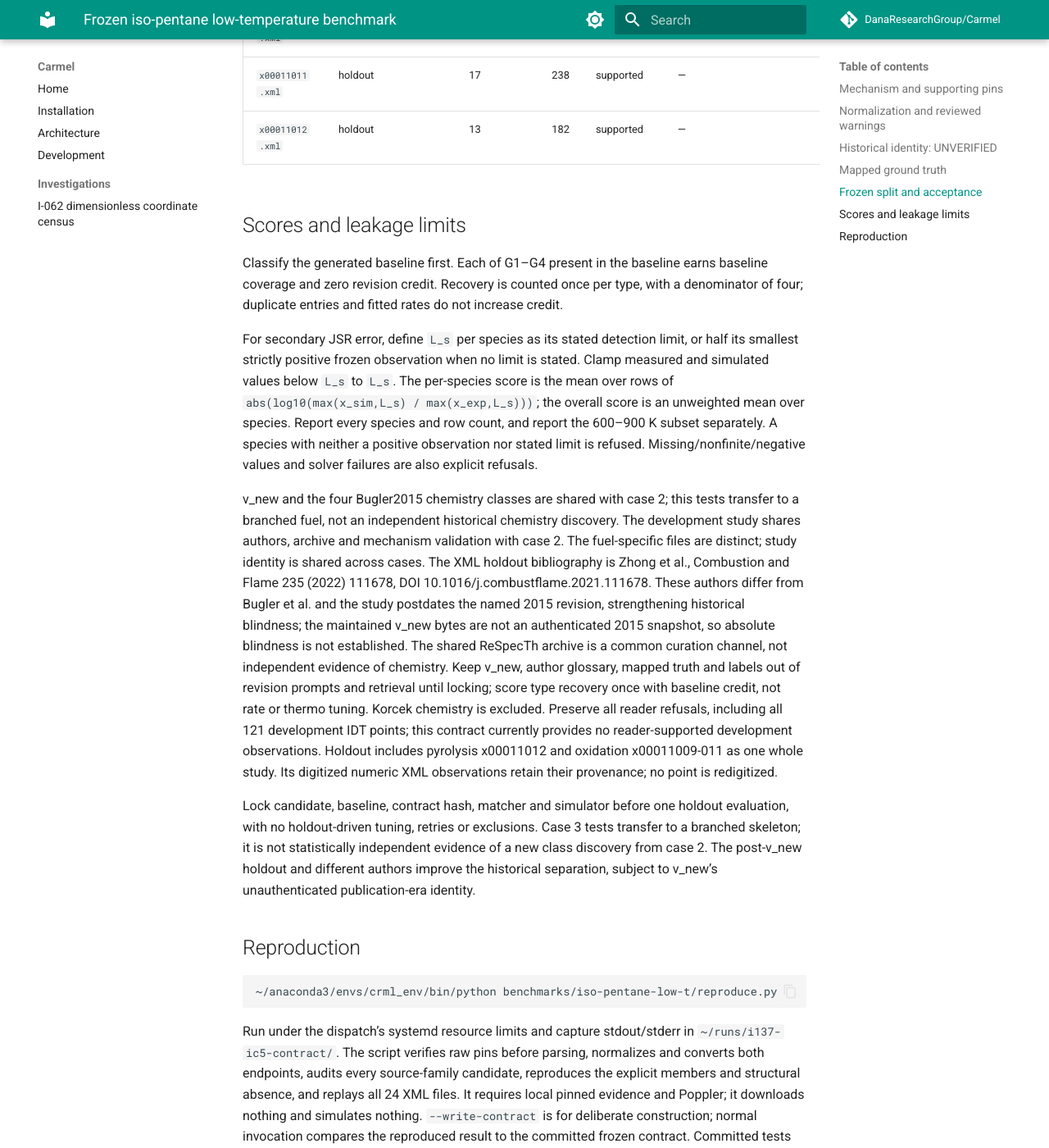
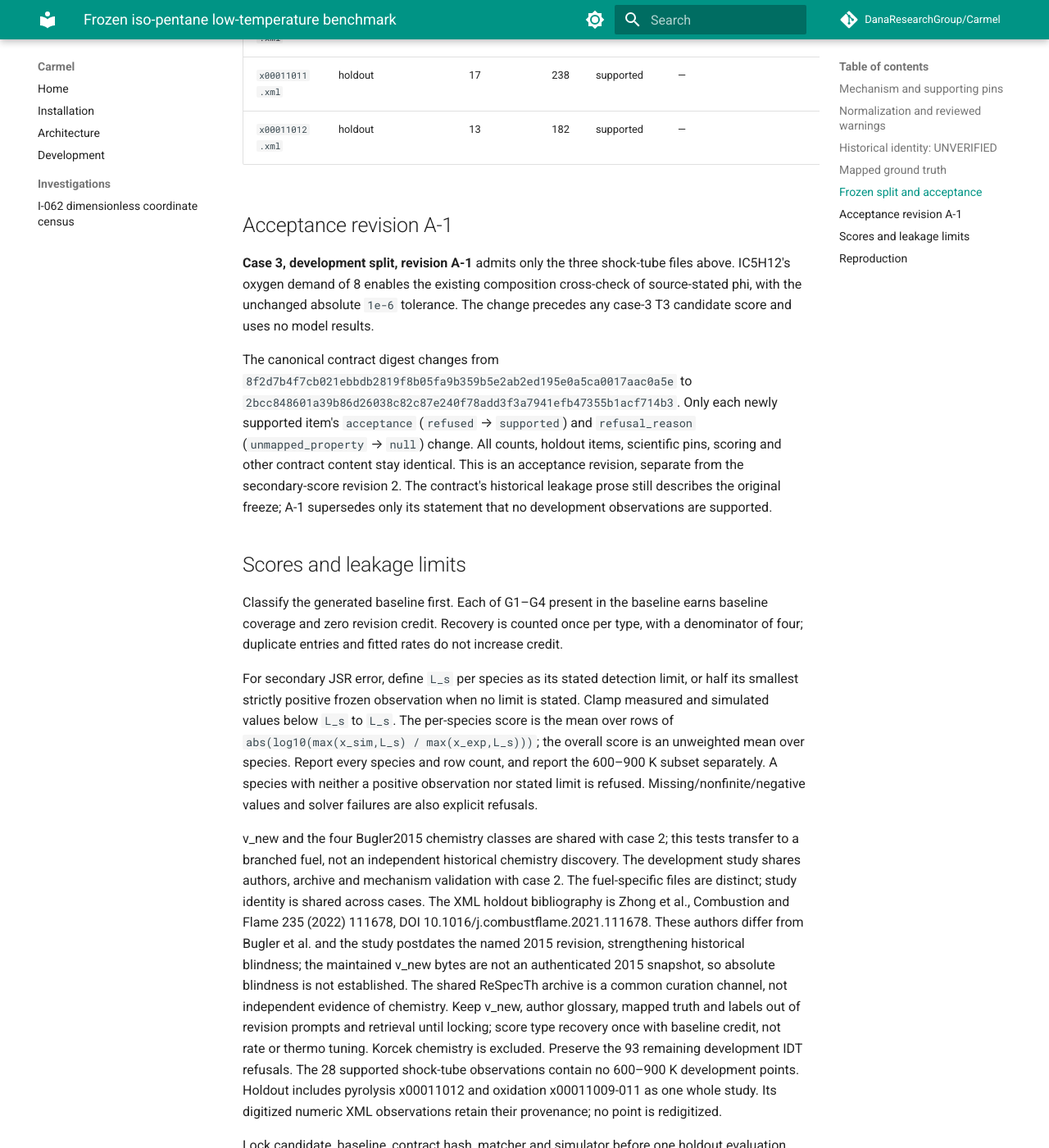
Before and after one commit to DanaResearchGroup/Carmel, an MkDocs documentation site: the page built from docs/benchmarks/iso-pentane-low-t.md, in a window 1280 px wide and 1400 px high, scrolled down 5986 px. Shown: the whole window at 82% size. Built offline with MkDocs 1.6.1 and Material for MkDocs 9.7.7, drawn with Linux system fonts in a browser that asks for light colours; comment, search, counter and statistics services are not loaded; some of the changed text lies outside the part shown.

Commit message:
data: admit iso-pentane shock delays in case 3 A-1

```diff
--- a/docs/benchmarks/iso-pentane-low-t.md
+++ b/docs/benchmarks/iso-pentane-low-t.md
@@ -122,23 +122,24 @@ from each XML record, keeping whole studies together.
 
 | Set | XML bibliography | Files | Rows | Scalar observations | 600–900 K rows / observations |
 |---|---|---:|---:|---:|---:|
-| Development | Bugler et al., Combustion and Flame 163 (2016) 138–156; DOI 10.1016/j.combustflame.2015.09.014 | 20 | 121 | 121 | Reader-refused |
+| Development | Bugler et al., Combustion and Flame 163 (2016) 138–156; DOI 10.1016/j.combustflame.2015.09.014 | 20 | 121 | 121 | 0 / 0 supported |
 | Holdout | Zhong, Qiu, Li, Huang and Han, Combustion and Flame 235 (2022) 111678; DOI 10.1016/j.combustflame.2021.111678 | 4 | 58 | 812 | 31 / 434 |
 
 The holdout title is *Experimental and kinetic study on the pyrolysis and oxidation
 of isopentane in a jet-stirred reactor*. Its XML publication year is 2022; the DOI
 contains 2021. It is not Bugler 2015. The whole study includes oxidation files
 `x00011009`–`011` and pyrolysis `012`. The observations are digitized in the archive.
-All four files pass the existing reader. All 121 development points remain refused:
-28 unmapped-property, 75 RCM-thermo-unavailable, and 18 ignition-definition points.
+All four holdout files pass the reader. Revision A-1 admits 28 development
+shock-tube points; 75 RCM-thermo-unavailable and 18 ignition-definition points
+remain refused.
 No refused point is repaired or scored. This is a material limitation for a future
 development/search run, even though the structural benchmark and holdout are loadable.
 
 | File | Set | Rows | Observations | Reader result | Reason |
 |---|---|---:|---:|---|---|
-| `x10011001.xml` | development | 9 | 9 | refused | unmapped_property |
-| `x10011002.xml` | development | 12 | 12 | refused | unmapped_property |
-| `x10011003.xml` | development | 7 | 7 | refused | unmapped_property |
+| `x10011001.xml` | development | 9 | 9 | supported | — |
+| `x10011002.xml` | development | 12 | 12 | supported | — |
+| `x10011003.xml` | development | 7 | 7 | supported | — |
 | `x40011001.xml` | development | 3 | 3 | refused | rcm_thermo_unavailable |
 | `x40011002.xml` | development | 7 | 7 | refused | rcm_thermo_unavailable |
 | `x40011003.xml` | development | 9 | 9 | refused | rcm_thermo_unavailable |
@@ -161,6 +162,23 @@ development/search run, even though the structural benchmark and holdout are loa
 | `x00011011.xml` | holdout | 17 | 238 | supported | — |
 | `x00011012.xml` | holdout | 13 | 182 | supported | — |
 
+## Acceptance revision A-1
+
+**Case 3, development split, revision A-1** admits only the three shock-tube
+files above. IC5H12's oxygen demand of 8 enables the existing composition
+cross-check of source-stated phi, with the unchanged absolute `1e-6` tolerance.
+The change precedes any case-3 T3 candidate score and uses no model results.
+
+The canonical contract digest changes from
+`8f2d7b4f7cb021ebbdb2819f8b05fa9b359b5e2ab2ed195e0a5ca0017aac0a5e` to
+`2bcc848601a39b86d26038c82c87e240f78add3f3a7941efb47355b1acf714b3`.
+Only each newly supported item's `acceptance` (`refused` → `supported`) and
+`refusal_reason` (`unmapped_property` → `null`) change. All counts, holdout
+items, scientific pins, scoring and other contract content stay identical.
+This is an acceptance revision, separate from the secondary-score revision 2.
+The contract's historical leakage prose still describes the original freeze;
+A-1 supersedes only its statement that no development observations are supported.
+
 ## Scores and leakage limits
 
 Classify the generated baseline first. Each of G1–G4 present in the baseline earns
@@ -180,7 +198,8 @@ The development study shares authors, archive and mechanism validation with case
 The XML holdout bibliography is Zhong et al., Combustion and Flame 235 (2022) 111678, DOI 10.1016/j.combustflame.2021.111678. These authors differ from Bugler et al. and the study postdates the named 2015 revision, strengthening historical blindness; the maintained v_new bytes are not an authenticated 2015 snapshot, so absolute blindness is not established.
 The shared ReSpecTh archive is a common curation channel, not independent evidence of chemistry.
 Keep v_new, author glossary, mapped truth and labels out of revision prompts and retrieval until locking; score type recovery once with baseline credit, not rate or thermo tuning.
-Korcek chemistry is excluded. Preserve all reader refusals, including all 121 development IDT points; this contract currently provides no reader-supported development observations.
+Korcek chemistry is excluded. Preserve the 93 remaining development IDT refusals.
+The 28 supported shock-tube observations contain no 600–900 K development points.
 Holdout includes pyrolysis x00011012 and oxidation x00011009-011 as one whole study. Its digitized numeric XML observations retain their provenance; no point is redigitized.
 
 Lock candidate, baseline, contract hash, matcher and simulator before one holdout
```
Also changed, not shown: docs/data-coverage.md (+14 -0 lines), docs/rcm-t3-export.md (+9 -0 lines), 7 other files.
